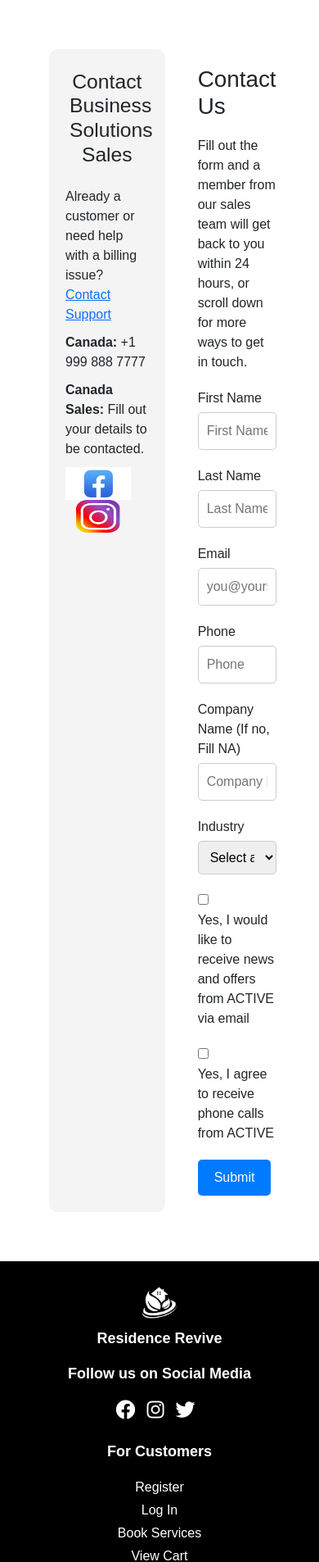
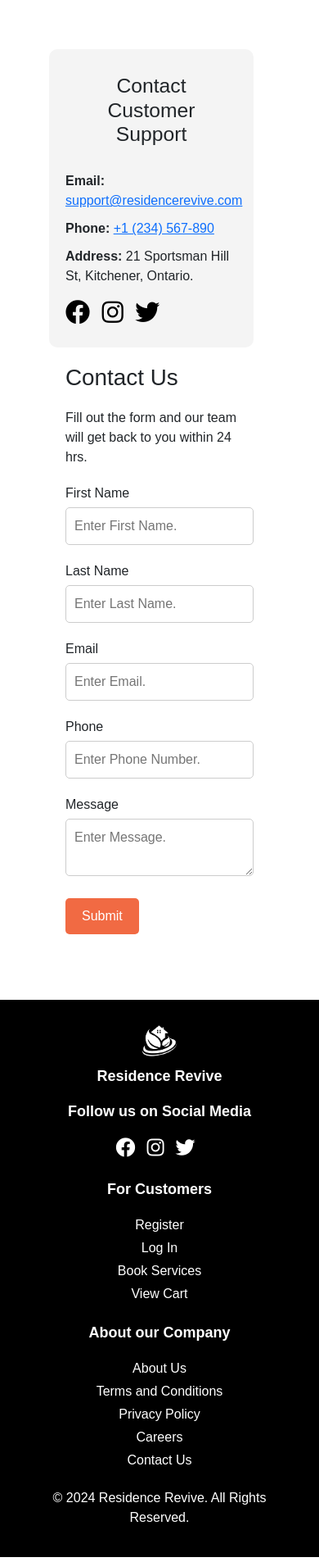
Before and after one commit to priyamanocha/Capstone, a PHP site: page /contact_us.php in a window 390 px wide. Shown: the part 109-2015 px from the top of the page at 82% size. Run offline with PHP 8.4, Linux system fonts and the light colour scheme; data that the repository does not hold is empty.

Commit message:
Design Changes Login and Sign Up

```diff
--- a/ResidenceRevive/contact_us.php
+++ b/ResidenceRevive/contact_us.php
@@ -3,34 +3,65 @@ if (session_status() == PHP_SESSION_NONE) {
     session_start();
 }
 include 'config/db.php';
+$first_name = $last_name = $email = $phone = $message = "";
+$first_name_err = $last_name_err = $email_err = $phone_err = $message_err = "";
 if ($_SERVER["REQUEST_METHOD"] == "POST") {
-    $first_name = htmlspecialchars($_POST['first_name']);
-    $last_name = htmlspecialchars($_POST['last_name']);
-    $email = htmlspecialchars($_POST['email']);
-    $phone = htmlspecialchars($_POST['phone']);
-    $company = htmlspecialchars($_POST['company']);
-    $industry = htmlspecialchars($_POST['industry']);
-    $subscribe = isset($_POST['subscribe']) ? 1 : 0;
-    $phone_calls = isset($_POST['phone_calls']) ? 1 : 0;
 
-    // Database connection
-    $db = new mysqli('localhost', 'root', '', 'residence_revive');
-
-    if ($db->connect_error) {
-        die("Connection failed: " . $db->connect_error);
+    // Validate first name
+    if (empty($_POST["first_name"])) {
+        $first_name_err = "First name is required.";
+    } else {
+        $first_name = htmlspecialchars($_POST["first_name"]);
     }
 
-    $stmt = $db->prepare("INSERT INTO contact_us (first_name, last_name, email, phone, company, industry, subscribe, phone_calls) VALUES (?, ?, ?, ?, ?, ?, ?, ?)");
-    $stmt->bind_param("ssssssii", $first_name, $last_name, $email, $phone, $company, $industry, $subscribe, $phone_calls);
-
-    if ($stmt->execute()) {
-        echo "Message sent successfully!";
+    // Validate last name
+    if (empty($_POST["last_name"])) {
+        $last_name_err = "Last name is required.";
     } else {
-        echo "Failed to send message.";
+        $last_name = htmlspecialchars($_POST["last_name"]);
     }
 
-    $stmt->close();
-    $db->close();
+    // Validate email
+    if (empty($_POST["email"])) {
+        $email_err = "Email is required.";
+    } elseif (!filter_var($_POST["email"], FILTER_VALIDATE_EMAIL)) {
+        $email_err = "Invalid email format.";
+    } else {
+        $email = htmlspecialchars($_POST["email"]);
+    }
+
+    // Validate phone
+    if (empty($_POST["phone"])) {
+        $phone_err = "Phone is required.";
+    } elseif (!empty($_POST["phone"]) && !preg_match("/^[0-9]{10}$/", $_POST["phone"])) {
+        $phone_err = "Invalid phone number. Please enter a valid 10-digit number.";
+    } else {
+        $phone = htmlspecialchars($_POST["phone"]);
+    }
+
+    // Validate message
+    if (empty($_POST["message"])) {
+        $message_err = "Message is required.";
+    } else {
+        $message = htmlspecialchars($_POST["message"]);
+    }
+
+    if (empty($first_name_err) && empty($last_name_err) && empty($email_err) && empty($phone_err) && empty($message_err)) {
+
+        $stmt = $conn->prepare("INSERT INTO contact_us (first_name, last_name, email, phone, message) VALUES (?, ?, ?, ?, ?)");
+        $stmt->bind_param("sssss", $first_name, $last_name, $email, $phone, $message);
+
+        if ($stmt->execute()) {
+            echo "<script>
+                    alert('Your message has been received. Our team will get back to you within 24 hours.');
+                    window.setTimeout(function(){ window.location.href = 'index.php'; }, 1000);
+                    exit;
+                  </script>";
+        } else {
+            echo "<script>alert('Failed to send message.');</script>";
+        }
+        $stmt->close();
+    }
 }
 ?>
 
@@ -42,7 +73,6 @@ if ($_SERVER["REQUEST_METHOD"] == "POST") {
     <meta name="viewport" content="width=device-width, initial-scale=1.0">
     <title>Contact Us</title>
     <link rel="stylesheet" href="css/styles.css">
-    <link rel="stylesheet" href="css/contact_styles.css">
 </head>
 
 <body>
@@ -50,58 +80,50 @@ if ($_SERVER["REQUEST_METHOD"] == "POST") {
     <main>
         <div class="contact-page-container">
             <div class="contact-info">
-                <h2>Contact Business Solutions Sales</h2>
-                <p>Already a customer or need help with a billing issue? <a href="#">Contact Support</a></p>
-                <p><strong>Canada:</strong> +1 999 888 7777</p>
-                <p><strong>Canada Sales:</strong> Fill out your details to be contacted.</p>
-                <div class="contact-social-media">
-                    <a href="#"><img src="images/facebook.png" alt="Facebook"></a>
-                    <a href="#"><img src="images/instagram.png" alt="Instagram"></a>
+                <h2>Contact Customer Support</h2>
+                <p><b>Email:</b> <a href="mailto:support@residencerevive.com">support@residencerevive.com</a></p>
+                <p><b>Phone:</b> <a href="tel:+1234567890">+1 (234) 567-890</a></p>
+                <p><b>Address:</b> 21 Sportsman Hill St, Kitchener, Ontario.</p>
+                <div class="social-links-contact-us">
+                    <a href="#" class="icon-facebook"><i class="fab fa-facebook"></i></a>
+                    <a href="#" class="icon-instagram"><i class="fab fa-instagram"></i></a>
+                    <a href="#" class="icon-twitter"><i class="fab fa-twitter"></i></a>
                 </div>
+
             </div>
             <div class="contact-form-container">
                 <h1>Contact Us</h1>
-                <p>Fill out the form and a member from our sales team will get back to you within 24 hours, or scroll
-                    down for more ways to get in touch.</p>
-                <form action="contact_us.php" method="POST">
+                <p>Fill out the form and our team will get back to you within 24 hrs.</p>
+                <form id="contactForm" action="contact_us.php" method="POST">
                     <div class="form-group">
                         <label for="first_name">First Name</label>
-                        <input type="text" id="first_name" name="first_name" placeholder="First Name" required>
+                        <input type="text" id="first_name" name="first_name" placeholder="Enter First Name."
+                            value="<?php echo $first_name; ?>">
+                        <span class="error"><?php echo $first_name_err; ?></span>
                     </div>
                     <div class="form-group">
                         <label for="last_name">Last Name</label>
-                        <input type="text" id="last_name" name="last_name" placeholder="Last Name" required>
+                        <input type="text" id="last_name" name="last_name" placeholder="Enter Last Name."
+                            value="<?php echo $last_name; ?>">
+                        <span class="error"><?php echo $last_name_err; ?></span>
                     </div>
                     <div class="form-group">
                         <label for="email">Email</label>
-                        <input type="email" id="email" name="email" placeholder="you@yoursite.com" required>
+                        <input type="text" id="email" name="email" placeholder="Enter Email."
+                            value="<?php echo $email; ?>">
+                        <span class="error"><?php echo $email_err; ?></span>
                     </div>
                     <div class="form-group">
                         <label for="phone">Phone</label>
-                        <input type="text" id="phone" name="phone" placeholder="Phone">
+                        <input type="text" id="phone" name="phone" placeholder="Enter Phone Number."
+                            value="<?php echo $phone; ?>">
+                        <span class="error"><?php echo $phone_err; ?></span>
                     </div>
                     <div class="form-group">
-                        <label for="company">Company Name (If no, Fill NA)</label>
-                        <input type="text" id="company" name="company" placeholder="Company Name">
-                    </div>
-                    <div class="form-group">
-                        <label for="industry">Industry</label>
-                        <select id="industry" name="industry">
-                            <option value="">Select an Industry</option>
-                            <option value="tech">Tech</option>
-                            <option value="finance">Finance</option>
-                            <option value="health">Health</option>
-                            <option value="NA">NA</option>
-                        </select>
-                    </div>
-                    <div class="form-group">
-                        <input type="checkbox" id="subscribe" name="subscribe">
-                        <label for="subscribe">Yes, I would like to receive news and offers from ACTIVE via
-                            email</label>
-                    </div>
-                    <div class="form-group">
-                        <input type="checkbox" id="phone_calls" name="phone_calls">
-                        <label for="phone_calls">Yes, I agree to receive phone calls from ACTIVE</label>
+                        <label for="message">Message</label>
+                        <textarea id="message" name="message" placeholder="Enter Message."
+                            value="<?php echo $message; ?>"></textarea>
+                        <span class="error"><?php echo $message_err; ?></span>
                     </div>
                     <input type="submit" value="Submit">
                 </form>
--- a/ResidenceRevive/css/styles.css
+++ b/ResidenceRevive/css/styles.css
@@ -5,7 +5,8 @@ body {
     /* background-color: #f4f4f4; */
 }
 
-header, footer {
+header,
+footer {
     background-color: black;
     color: white;
     text-align: center;
@@ -26,8 +27,10 @@ main {
 
 .services-grid {
     display: grid;
-    grid-template-columns: repeat(3, 1fr); /* Adjusted to evenly distribute columns */
-    grid-template-rows: repeat(2, auto); /* Adjusted to automatically size rows */
+    grid-template-columns: repeat(3, 1fr);
+    /* Adjusted to evenly distribute columns */
+    grid-template-rows: repeat(2, auto);
+    /* Adjusted to automatically size rows */
     gap: 20px;
     margin-bottom: 50px;
     padding: 10%;
@@ -52,9 +55,12 @@ main {
 }
 
 .service-card img.service-icon {
-    width: 100px; /* Set the width of the icon */
-    height: 100px; /* Set the height of the icon */
-    margin-bottom: 10px; /* Space between icon and service name */
+    width: 100px;
+    /* Set the width of the icon */
+    height: 100px;
+    /* Set the height of the icon */
+    margin-bottom: 10px;
+    /* Space between icon and service name */
 }
 
 .service-card h2 {
@@ -74,6 +80,7 @@ footer {
     grid-template-columns: repeat(3, 1fr);
     gap: 20px;
 }
+
 footer div {
     padding: 0 10px;
     display: flex;
@@ -81,31 +88,38 @@ footer div {
     justify-content: flex-start;
     align-items: flex-start;
 }
+
 footer div a {
     text-decoration: none;
     padding: 2px;
     color: inherit;
     transition: color 0.3s;
 }
+
 footer div a:hover {
     color: #F16A43;
 }
+
 footer div p {
     font-size: 18px;
 }
+
 footer .social-links {
     display: flex;
     flex-direction: row;
     flex-wrap: wrap;
     align-items: center;
 }
+
 footer .social-links p {
     margin-right: 10px;
 }
+
 footer .social-links a {
     margin-right: 10px;
     color: inherit;
 }
+
 footer .social-links a i {
     font-size: 1.5rem;
 }
@@ -113,10 +127,12 @@ footer .social-links a i {
 footer .social-links a:hover {
     color: orange;
 }
-.bold{
+
+.bold {
     font-weight: bold;
 }
-.rights{
+
+.rights {
     text-align: center;
     grid-column: 1/ span 3;
 }
@@ -125,6 +141,7 @@ footer .social-links a:hover {
     footer {
         grid-template-columns: 1fr;
     }
+
     footer div {
         padding: 0 10px;
         display: flex;
@@ -132,12 +149,14 @@ footer .social-links a:hover {
         justify-content: flex-start;
         align-items: center;
     }
-    .rights{
+
+    .rights {
         text-align: center;
         grid-column: 1/ span 1;
     }
 
 }
+
 /* CSS for Footer ends */
 
 /* CSS for Header starts */
@@ -156,11 +175,13 @@ nav {
     text-decoration: none;
     color: #fff;
 }
+
 .logo {
     display: flex;
     flex-direction: row;
     align-items: center;
 }
+
 .links {
     display: flex;
 }
@@ -168,6 +189,7 @@ nav {
 .links a:hover {
     color: #F16A43;
 }
+
 .links a {
     margin-right: 20px;
     text-decoration: none;
@@ -187,6 +209,7 @@ nav {
     height: 30px;
     margin-right: 10px;
 }
+
 .menu-toggle {
     display: none;
 }
@@ -195,8 +218,10 @@ nav {
     width: 80px;
 }
 
-@media (max-width: 1024px) {
-    .links, .search {
+@media (max-width: 1300px) {
+
+    .links,
+    .search {
         display: none;
     }
 
@@ -204,22 +229,27 @@ nav {
         display: block;
     }
 }
+
 /* CSS for Header ends */
 
 /* CSS for Terms and Conditions starts */
-.terms_conditions{
+.terms_conditions {
     padding: 5%;
 }
-.terms_conditions h1{
+
+.terms_conditions h1 {
     text-align: center;
     font-weight: bold;
 }
-.terms_conditions h3{
+
+.terms_conditions h3 {
     text-align: left;
     font-weight: bold;
     padding: 0%;
 }
-.terms_conditions p, .terms_conditions ul li{
+
+.terms_conditions p,
+.terms_conditions ul li {
     text-align: left;
     font-size: larger;
 }
@@ -227,31 +257,39 @@ nav {
 /* CSS for Terms and Conditions ends */
 
 /* CSS for Privacy Policy starts */
-.privacy_policy_container{
+.privacy_policy_container {
     padding: 5%;
 }
-.privacy_policy_container h1{
+
+.privacy_policy_container h1 {
     text-align: center;
     font-weight: bold;
 }
-.privacy_policy_container h3{
+
+.privacy_policy_container h3 {
     text-align: left;
     font-weight: bold;
     padding: 0%;
 }
-.privacy_policy_container h5{
+
+.privacy_policy_container h5 {
     text-align: left;
     font-weight: bold;
     padding: 0%;
 }
-.privacy_policy_container p, .privacy_policy_container ul li{
+
+.privacy_policy_container p,
+.privacy_policy_container ul li {
     text-align: left;
     list-style: none;
 }
-.privacy_policy_container ul li p, .privacy_policy_container p{
+
+.privacy_policy_container ul li p,
+.privacy_policy_container p {
     text-align: left;
     font-size: larger;
 }
+
 /* CSS for Privacy Policy ends */
 .why-us {
     display: flex;
@@ -259,10 +297,12 @@ nav {
     padding: 10%;
     padding-top: 0%;
 }
-h2{
+
+h2 {
     padding: 5%;
     text-align: center;
 }
+
 .left-container {
     flex: 1;
     display: flex;
@@ -304,6 +344,7 @@ h2{
     margin-bottom: 20px;
 
 }
+
 /* CSS for Billing starts */
 
 
@@ -373,3 +414,106 @@ h2{
 }
 
 /* CSS for Billing ends */
+
+/* CSS for Contact Us starts */
+.contact-page-container {
+    display: flex;
+    flex-direction: row;
+    justify-content: space-between;
+    padding: 20px;
+    max-width: 1200px;
+    margin: auto;
+}
+
+.contact-info {
+    flex: 1;
+    padding: 20px;
+    background-color: #f4f4f4;
+    border-radius: 10px;
+    margin-right: 20px;
+}
+
+.contact-form-container {
+    flex: 2;
+    padding: 20px;
+    background-color: #fff;
+    border-radius: 10px;
+}
+
+.contact-info h2,
+.contact-form-container h1 {
+    margin-bottom: 20px;
+}
+
+.contact-info p {
+    margin: 10px 0;
+}
+
+.contact-social-media a {
+    margin-right: 10px;
+}
+
+.contact-social-media img {
+    width: 80px;
+    height: 40px;
+}
+
+.contact-form-container p {
+    margin-bottom: 20px;
+}
+
+.form-group {
+    margin-bottom: 20px;
+}
+
+.form-group label {
+    display: block;
+    margin-bottom: 5px;
+}
+
+.form-group input[type="text"],
+.form-group input[type="password"],
+.form-group input[type="textarea"],
+.form-group select,
+.form-group textarea {
+    width: 100%;
+    padding: 10px;
+    box-sizing: border-box;
+    border: 1px solid #ccc;
+    border-radius: 5px;
+}
+
+.form-group input[type="checkbox"] {
+    margin-right: 10px;
+}
+
+.contact-form-container input[type="submit"] {
+    background-color: #F16A43;
+    color: white;
+    padding: 10px 20px;
+    border: none;
+    border-radius: 5px;
+    cursor: pointer;
+}
+
+.contact-form-container input[type="submit"]:hover {
+    background-color: #0056b3;
+}
+
+.error {
+    color: red;
+}
+
+.social-links-contact-us a {
+    font-size: 30px;
+    margin-right: 10px;
+    color: black;
+}
+
+@media (max-width: 768px) {
+    .contact-page-container {
+        flex-direction: column;
+    }
+}
+
+/* CSS for Contact Us ends */
--- a/ResidenceRevive/login.php
+++ b/ResidenceRevive/login.php
@@ -63,14 +63,14 @@ if ($_SERVER["REQUEST_METHOD"] == "POST") {
                 <h2>Login to Residence Revive</h2>
                 <!-- The login form that sends a POST request to login_action.php when the user submit the form -->
                 <form action="login.php" method="POST">
-                    <p>New to here? Create a new account? <a href="../Pages/signup.php">Signup</a></p>
+                    <p>Create an account? <a href="signup.php">Register</a></p>
                     <div class="form-group">
                         <label for="email">Email</label>
-                        <input type="email" class="form-control" id="email" name="email" required>
+                        <input type="text" class="form-control" id="email" name="email" >
                     </div>
                     <div class="form-group">
                         <label for="password">Password</label>
-                        <input type="password" class="form-control" id="password" name="password" required>
+                        <input type="password" class="form-control" id="password" name="password" >
                     </div>
                     <button type="submit" class="btn btn-primary">Login</button>
                 </form>
```
Also changed, not shown: ResidenceRevive/css/login_styles.css (+7 -6 lines), ResidenceRevive/css/signup_styles.css (+19 -11 lines), ResidenceRevive/db/residence_revive.sql (+10 -0 lines), ResidenceRevive/signup.php (+75 -16 lines).
